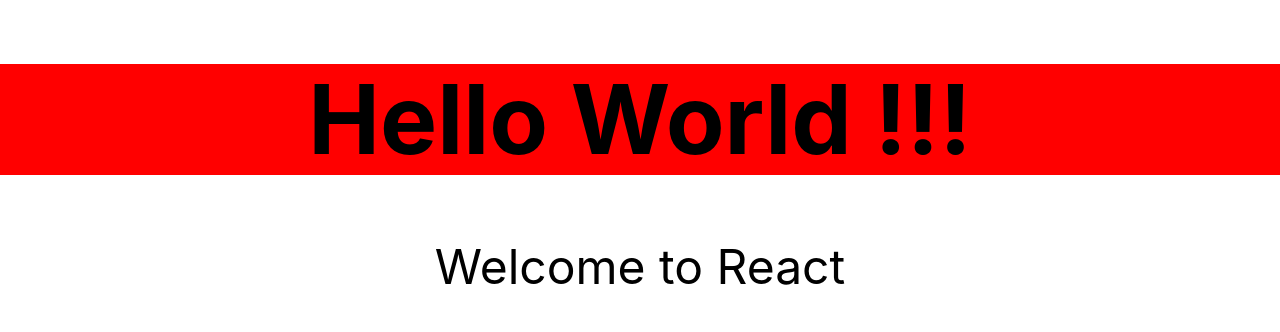
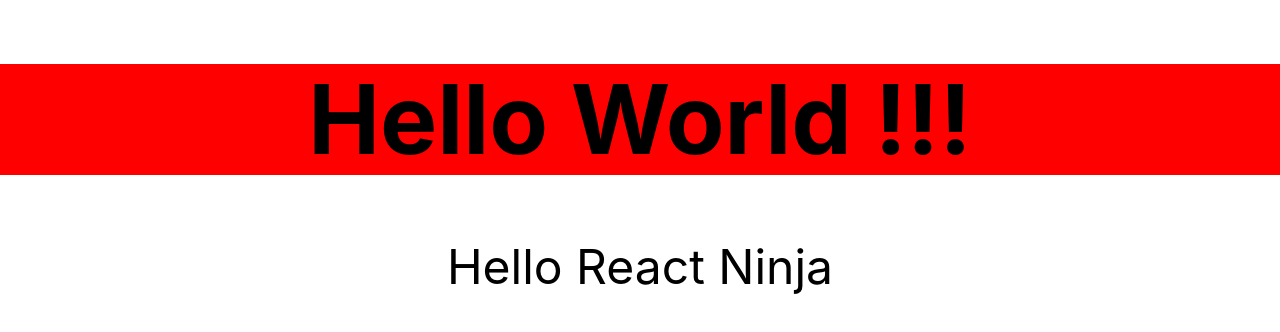
Before and after one commit to oliver-gomes/webdev-2018, a React (Create React App) app in the folder react-app/robofriends/: page / in a window 1280 px wide. Shown: the top 332 px of the page. Built offline with nearby package versions, Linux system fonts and the light colour scheme.

Commit message:
intro to props

```diff
--- a/react-app/robofriends/src/Hello.js
+++ b/react-app/robofriends/src/Hello.js
@@ -6,7 +6,7 @@ class Hello extends Component {
     return (
       <div className="f1 tc">
         <h1>Hello World !!!</h1>
-        <p>Welcome to React</p>
+        <p>{this.props.greeting}</p>
       </div>
     );
   }
--- a/react-app/robofriends/src/index.js
+++ b/react-app/robofriends/src/index.js
@@ -5,7 +5,10 @@ import Hello from "./Hello";
 import * as serviceWorker from "./serviceWorker";
 import "tachyons";
 
-ReactDOM.render(<Hello />, document.getElementById("root"));
+ReactDOM.render(
+  <Hello greeting={"Hello React Ninja"} />,
+  document.getElementById("root")
+);
 
 // If you want your app to work offline and load faster, you can change
 // unregister() to register() below. Note this comes with some pitfalls.
```
